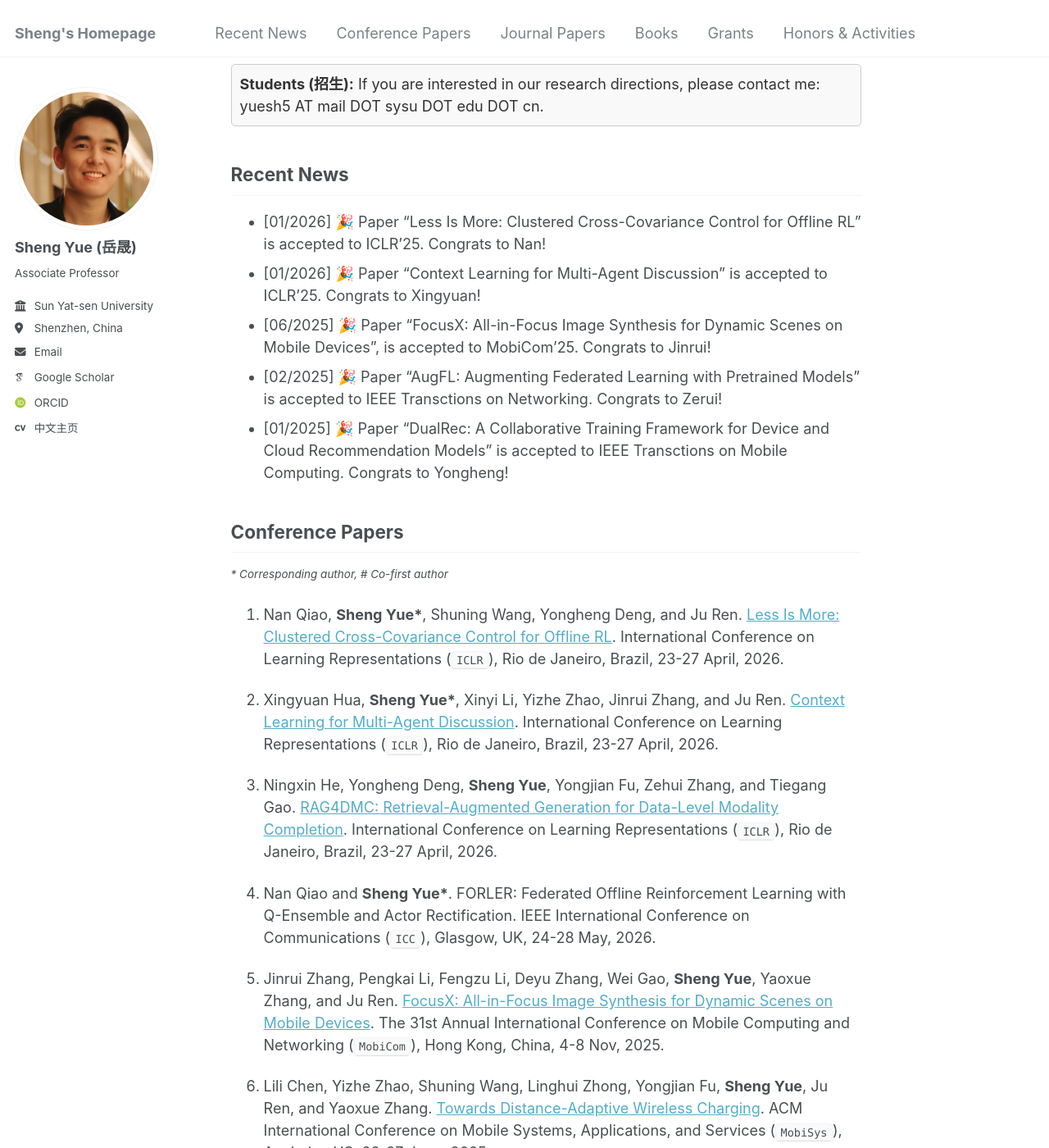
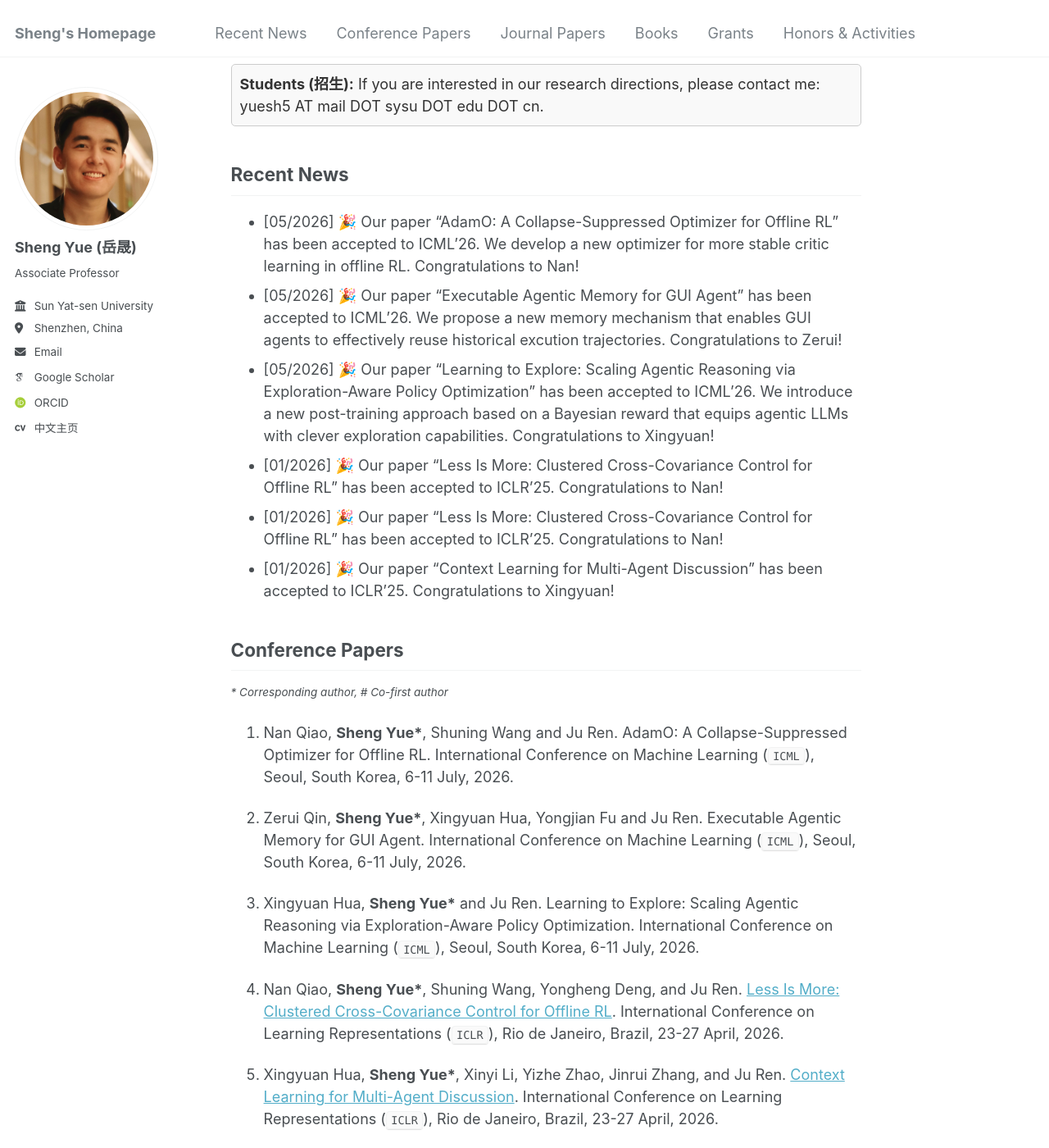
Before and after one commit to shaunyue/shaunyue.github.io, a Jekyll site: the page built from _pages/about.md, in a window 1280 px wide and 1400 px high, scrolled down 294 px. Shown: the whole window at 82% size. Built offline with Jekyll 4.4.1, drawn with Linux system fonts in a browser that asks for light colours; some web fonts are replaced.

Commit message:
Update about.md and other changes

```diff
--- a/_pages/about.md
+++ b/_pages/about.md
@@ -33,15 +33,22 @@ function toggleContent(id) {
 </div> -->
 
 ## Recent News
-- [01/2026] 🎉 Paper "Less Is More: Clustered Cross-Covariance Control for Offline RL" is accepted to ICLR'25. Congrats to Nan!
-- [01/2026] 🎉 Paper "Context Learning for Multi-Agent Discussion" is accepted to ICLR'25. Congrats to Xingyuan!
-- [06/2025] 🎉 Paper "FocusX: All-in-Focus Image Synthesis for Dynamic Scenes on Mobile Devices", is accepted to MobiCom'25. Congrats to Jinrui!
-- [02/2025] 🎉 Paper "AugFL: Augmenting Federated Learning with Pretrained Models" is accepted to IEEE Transctions on Networking. Congrats to Zerui!
-- [01/2025] 🎉 Paper "DualRec: A Collaborative Training Framework for Device and Cloud Recommendation Models" is accepted to IEEE Transctions on Mobile Computing. Congrats to Yongheng!
+- [05/2026] 🎉 Our paper "AdamO: A Collapse-Suppressed Optimizer for Offline RL" has been accepted to ICML'26. We develop a new optimizer for more stable critic learning in offline RL. Congratulations to Nan!
+- [05/2026] 🎉 Our paper "Executable Agentic Memory for GUI Agent" has been accepted to ICML'26. We propose a new memory mechanism that enables GUI agents to effectively reuse historical excution trajectories. Congratulations to Zerui!
+- [05/2026] 🎉 Our paper "Learning to Explore: Scaling Agentic Reasoning via Exploration-Aware Policy Optimization" has been accepted to ICML'26. We introduce a new post-training approach based on a Bayesian reward that equips agentic LLMs with clever exploration capabilities. Congratulations to Xingyuan!
+- [01/2026] 🎉 Our paper "Less Is More: Clustered Cross-Covariance Control for Offline RL" has been accepted to ICLR'25. Congratulations to Nan!
+- [01/2026] 🎉 Our paper "Less Is More: Clustered Cross-Covariance Control for Offline RL" has been accepted to ICLR'25. Congratulations to Nan!
+- [01/2026] 🎉 Our paper "Context Learning for Multi-Agent Discussion" has been accepted to ICLR'25. Congratulations to Xingyuan!
 
 ## Conference Papers
 
 <small>_* Corresponding author, # Co-first author_</small>
+
+1. Nan Qiao, **Sheng Yue\***, Shuning Wang and Ju Ren. AdamO: A Collapse-Suppressed Optimizer for Offline RL. International Conference on Machine Learning (`ICML`), Seoul, South Korea, 6-11 July, 2026.
+
+1. Zerui Qin, **Sheng Yue\***, Xingyuan Hua, Yongjian Fu and Ju Ren. Executable Agentic Memory for GUI Agent. International Conference on Machine Learning (`ICML`), Seoul, South Korea, 6-11 July, 2026.
+
+1. Xingyuan Hua, **Sheng Yue\*** and Ju Ren. Learning to Explore: Scaling Agentic Reasoning via Exploration-Aware Policy Optimization. International Conference on Machine Learning (`ICML`), Seoul, South Korea, 6-11 July, 2026.
 
 1. Nan Qiao, **Sheng Yue\***, Shuning Wang, Yongheng Deng, and Ju Ren. [Less Is More: Clustered Cross-Covariance Control for Offline RL](https://openreview.net/forum?id=drOy5wi6Qq). International Conference on Learning Representations (`ICLR`), Rio de Janeiro, Brazil, 23-27 April, 2026.
 
```
